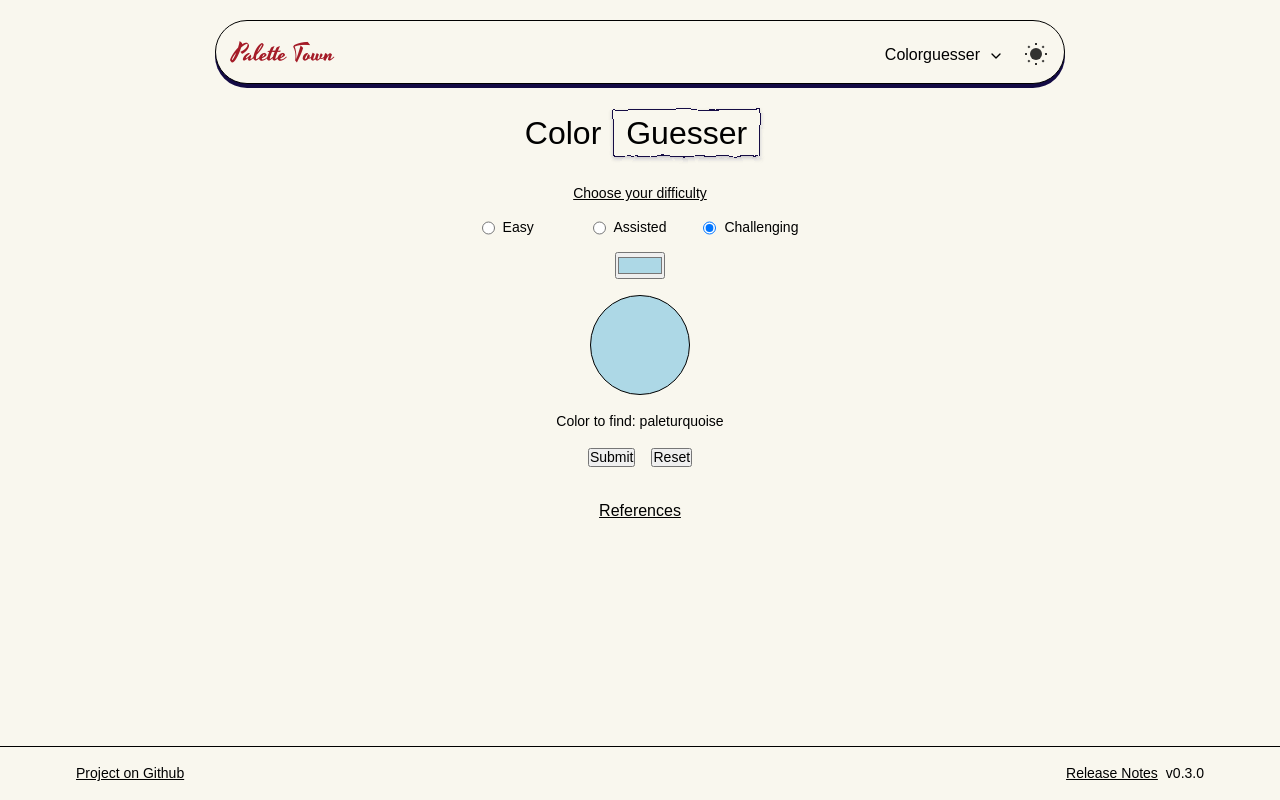
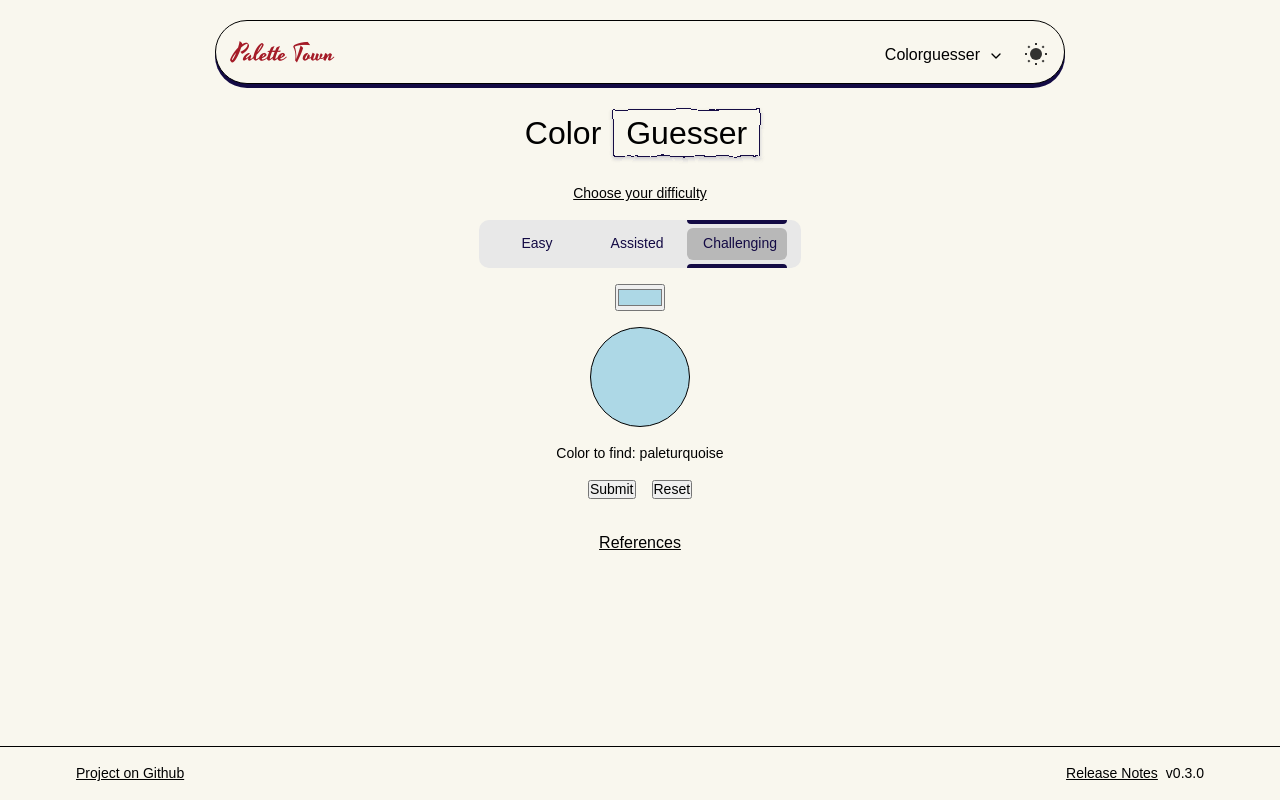
Before and after one commit to nithyarakash-t/palette-town, a React (Vite) app: page /colorguesser in a window 1280 px wide. Built offline with nearby package versions, Linux system fonts and the light colour scheme.

Commit message:
Updated colour guesser difficulty radios

```diff
--- a/src/components/apps/color-guesser/main/Main.scss
+++ b/src/components/apps/color-guesser/main/Main.scss
@@ -17,30 +17,6 @@
 }
 
 .cg {
-  &-difficulty {
-    &__rdo {
-      display: flex;
-      flex-wrap: wrap;
-      gap: 0.5rem;
-    }
-    &__group {
-      > legend {
-        float: inline-start;
-        grid-column: 1/-1;
-        text-align: center;
-        text-decoration: underline;
-      }
-      & {
-        display: grid;
-        gap: 1rem;
-        grid-template-columns: 1fr 1fr 1fr;
-        text-align: left;
-        @media (max-width: 400px) {
-          grid-template-columns: 1fr 1fr;
-        }
-      }
-    }
-  }
   &-main {
     &__reset {
       width: fit-content;
@@ -64,10 +40,12 @@
         }
         &.-easy {
           &.-selected {
-            animation: slidein-from-left var(--_animation-duration) ease-in-out forwards;
+            animation: slidein-from-left var(--_animation-duration) ease-in-out
+              forwards;
           }
           &.-question {
-            animation: slidein-from-right var(--_animation-duration) ease-in-out forwards;
+            animation: slidein-from-right var(--_animation-duration) ease-in-out
+              forwards;
             mix-blend-mode: difference;
           }
         }
@@ -96,3 +74,141 @@ html[data-theme="dark"] {
     mix-blend-mode: lighten;
   }
 }
+
+.cg {
+  &-difficulty {
+    &__slidebar {
+      position: absolute;
+      height: calc(100% - (var(--_padding-v) * 4));
+      width: var(--_label-w);
+      border-radius: calc(var(--_border-radius) - var(--_padding-v));
+      background: var(--_color-highlight);
+      transform-origin: 0 0 0;
+      z-index: 0;
+      transition: transform var(--_duration) cubic-bezier(0.33, 0.83, 0.99, 0.98);
+    }
+    &__bar {
+      --_br: 2em;
+      position: absolute;
+      transform-origin: 0 0 0;
+      height: 100%;
+      width: var(--_label-w);
+      z-index: 0;
+      transition: transform var(--_duration) cubic-bezier(0.33, 0.83, 0.99, 0.98);
+
+      &::before,
+      &::after {
+        content: "";
+        position: absolute;
+        height: 0.25em;
+        width: 100%;
+        background: var(--_color-secondary);
+      }
+      &::before {
+        top: 0;
+        border-radius: 0 0 var(--_br) var(--_br);
+      }
+      &::after {
+        bottom: 0;
+        border-radius: var(--_br) var(--_br) 0 0;
+      }
+    }
+    &__rdo {
+      > span {
+        display: inline-block;
+        font-size: 0.875rem;
+      }
+      > input {
+        position: absolute;
+        inset: 0;
+        appearance: none;
+      }
+      & {
+        display: flex;
+        text-align: center;
+        justify-content: center;
+        cursor: pointer;
+        color: var(--_color-secondary);
+        padding: 0.75em 1em;
+        min-width: var(--_label-w);
+        outline-offset: -0.375em;
+        position: relative;
+        z-index: 2;
+
+        &:has(input:focus-visible) {
+          outline: 1px solid;
+        }
+      }
+    }
+    &__wrap {
+      & {
+        --_duration: 0.3s;
+        --_color-background: #e8e8e8;
+        --_color-secondary: var(--app-color-background-contrast);
+        --_color-highlight: #b8b8b8;
+        --_border-radius: 0.625em;
+        --_padding-h: 0.5em;
+        --_padding-v: 0.25em;
+        --_label-w: 6.25em;
+        display: flex;
+        align-items: center;
+        padding: var(--_padding-v) var(--_padding-h);
+        position: relative;
+        background: var(--_color-background);
+        border-radius: var(--_border-radius);
+        overflow-x: clip;
+        grid-column: 1/-1;
+        font-size: min(1rem, 4vmin);
+      }
+      // radio checked
+      &:has(label:nth-of-type(1) > input:checked) {
+        > :where(.cg-difficulty__slidebar, .cg-difficulty__bar) {
+          transform: translateX(0) scaleX(1);
+        }
+      }
+      &:has(label:nth-of-type(2) > input:checked) {
+        > :where(.cg-difficulty__slidebar, .cg-difficulty__bar) {
+          transform: translateX(100%) scaleX(1);
+        }
+      }
+      &:has(label:nth-of-type(3) > input:checked) {
+        > :where(.cg-difficulty__slidebar, .cg-difficulty__bar) {
+          transform: translateX(200%) scaleX(1);
+        }
+      }
+      // label aka radio hover
+      &:has(label:nth-of-type(1):hover) {
+        .cg-difficulty__bar {
+          transform: translateX(0) scaleX(1);
+        }
+      }
+      &:has(label:nth-of-type(2):hover) {
+        .cg-difficulty__bar {
+          transform: translateX(100%) scaleX(1);
+        }
+      }
+      &:has(label:nth-of-type(3):hover) {
+        .cg-difficulty__bar {
+          transform: translateX(200%) scaleX(1);
+        }
+      }
+    }
+    &__group {
+      > legend {
+        float: inline-start;
+        grid-column: 1/-1;
+        text-align: center;
+        text-decoration: underline;
+      }
+      & {
+        display: grid;
+        gap: 1rem;
+        grid-template-columns: 1fr 1fr 1fr;
+        text-align: left;
+        @media (max-width: 400px) {
+          grid-template-columns: 1fr 1fr;
+        }
+      }
+    }
+  }
+}
--- a/src/components/apps/color-guesser/main/Main.tsx
+++ b/src/components/apps/color-guesser/main/Main.tsx
@@ -39,7 +39,7 @@ export function Main() {
         <section className='cg-main__wrap'>
             <fieldset className='cg-difficulty__group'>
                 <legend>Choose your difficulty </legend>
-
+                <div className='cg-difficulty__wrap'>
                     <label className='cg-difficulty__rdo'>
                         <input type="radio" id="cg-difficulty-easy" name="cg-diff-easy" value="easy"
                         checked={difficulty==='easy'} onChange={()=>setDifficulty('easy')}/>
@@ -55,7 +55,12 @@ export function Main() {
                         checked={difficulty==='challenging'} onChange={()=>setDifficulty('challenging')}/>
                         <span>Challenging</span>
                     </label>
+
+                    <div className="cg-difficulty__bar"></div>
+                    <div className="cg-difficulty__slidebar"></div>
+                </div>
             </fieldset>
+
             <label className='cg-main__input'>
                 <input type='color' aria-label='Choose color' name='cg-input' id='cg-input'
                 value={inputColor} onInput={(e)=>handleColorInput(e)}/>
```
Lines whose indentation alone changed are shown as unchanged.
